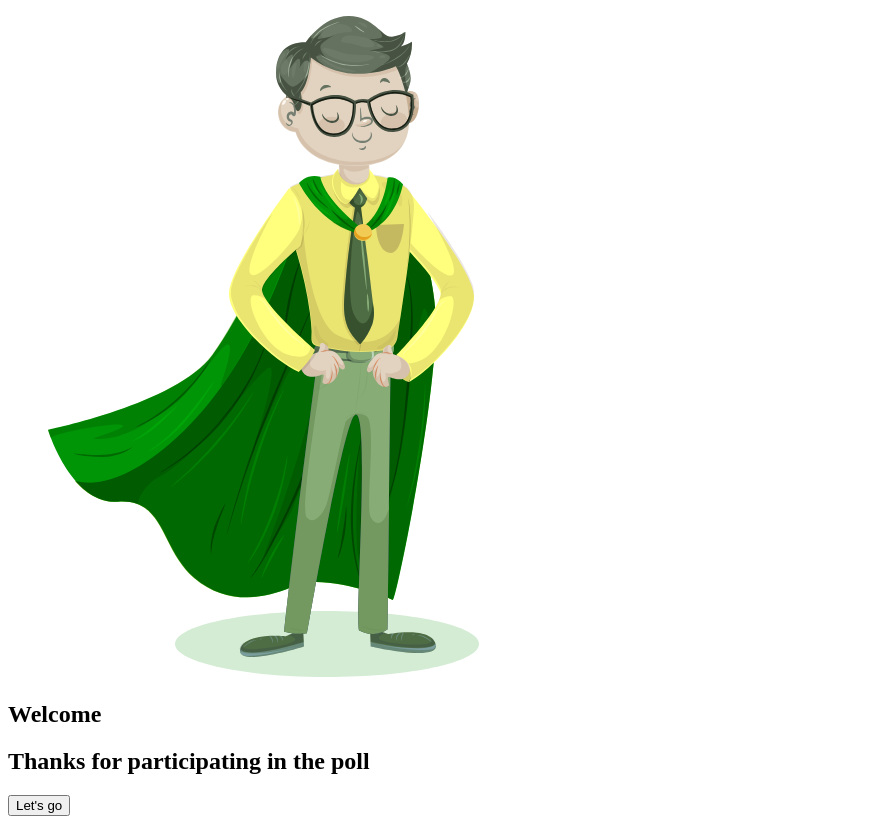
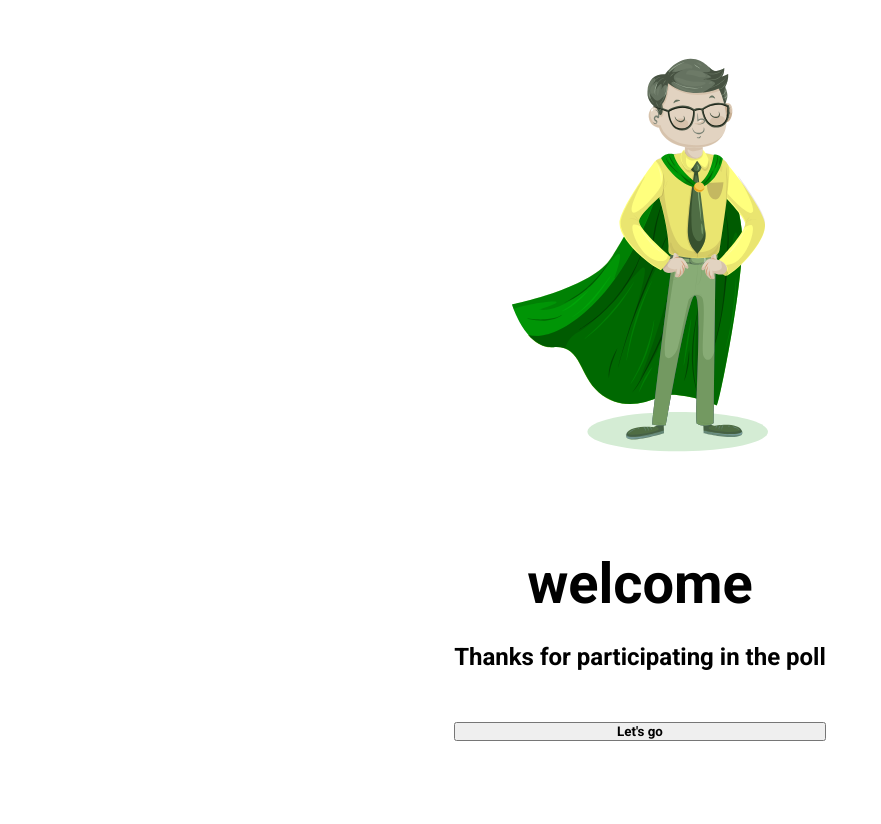
Before and after one commit to gustavoeyros/survey-form, a website: page index.html in a window 1280 px wide. Shown: the whole page, without its empty margins (0-881 px from the left). After the commit the page ends 800 px from the top, so only its background shows below. Drawn offline with Linux system fonts and the light colour scheme.

Commit message:
feat: changeh2 element to p. Elements alignment added

```diff
--- a/assets/css/styles.css
+++ b/assets/css/styles.css
@@ -0,0 +1,36 @@
+@import url('https://fonts.googleapis.com/css2?family=Roboto:wght@700&display=swap');*{
+    padding: 0;
+    margin: 0;
+    box-sizing: border-box;
+    font-family: 'Roboto'
+}
+main{
+    display: flex;
+    flex-direction: column;
+    align-items: center;
+    justify-content: space-evenly;
+    text-align: center;
+
+    min-height: 100vh;
+}
+
+
+img{
+    width: 16rem;
+    height: 26rem;
+}
+
+
+/* Description */
+.welcome-desc{
+    display: flex;
+    flex-direction: column;
+    justify-content: space-around;
+    height: 15rem;
+}
+.welcome-desc h1{
+   font-size: 3.5rem;
+}
+.welcome-desc p{
+    font-size: 1.5rem;
+}
--- a/index.html
+++ b/index.html
@@ -15,9 +15,11 @@
         </figure>
 
         <article class="welcome-desc">
-            <h1>Welcome</h1>
-            <h2>Thanks for participating in the poll</h2>
-            <button>Let's go</button>
+        <p>
+            <h1>welcome</h1>
+            <p>Thanks for participating in the poll</p>
+        </p>
+            <button class="lets-button">Let's go</button>
         </article>
     </main>
 </body>
```
